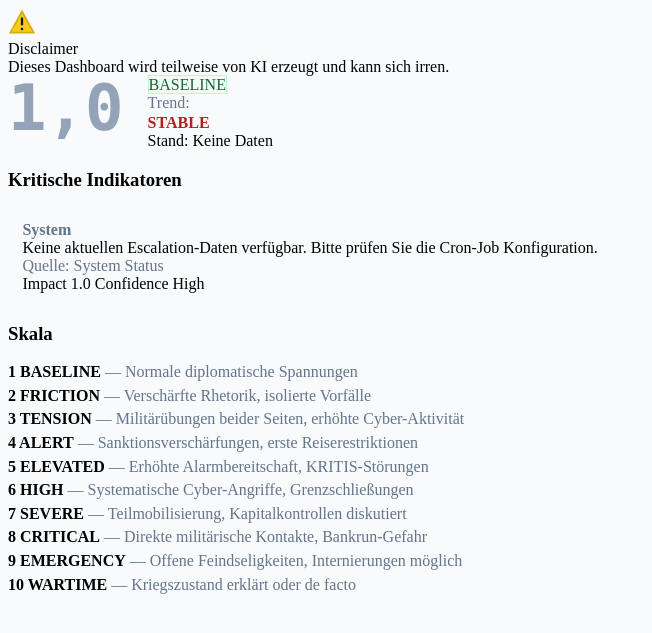
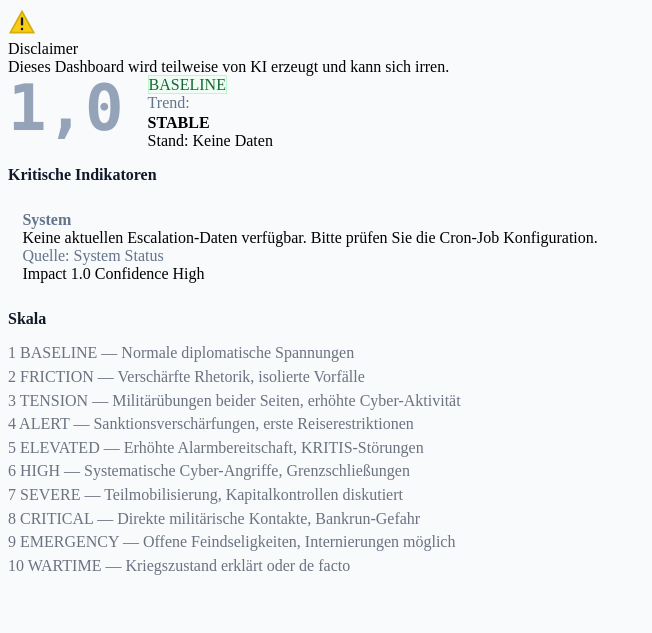
Before and after one commit to srysev/escalation-monitor, a FastAPI app: page / in a window 1280 px wide. Shown: the top 633 px of the page, without its empty margins (0-652 px from the left). Run offline with FastAPI, Linux system fonts and the light colour scheme; some libraries are stand-ins or nearby versions.

Commit message:
Refactor dashboard styles and layout; add summary section and improve trend color handling

```diff
--- a/templates/dashboard.html
+++ b/templates/dashboard.html
@@ -28,7 +28,7 @@
     .badge-soft-alert{ background:#fef3c7; color:#78350f; border:1px solid #f59e0b; }
     .badge-soft-baseline{ background:#f0fdf4; color:#166534; border:1px solid #bbf7d0; }
 
-    .trend-block{ color:#b91c1c; font-weight:600; }
+    .trend-block{ color: inherit; font-weight:600; }
     .trend-block label{ display:block; color:var(--muted); font-weight:500; margin-bottom:2px }
     .trend-block .arrow{ display:inline-block; transform: translateY(2px); }
 
@@ -42,12 +42,20 @@
     .list-group-item .src{ color:var(--muted) }
 
     /* Skala als Text: jede Stufe = eigene Zeile */
-    .scale-text p{ margin:.35rem 0; }
-    .scale-text .muted{ color:var(--muted); }
+    .scale-text p{ margin:.35rem 0; color: #6b7280; font-weight: 500; }
+    .scale-text .muted{ color: inherit; }
     .scale-text .is-current{ font-weight:800; }
 
     /* großes Warn-Icon */
     .warn-ic{ width:28px; height:28px; flex:none; }
+
+    /* Summary in Score-Karte */
+    .summary-section{ border-color: #e5e7eb; }
+    .summary-title{ font-size: 16px; font-weight: 600; color: #111827; }
+    .summary-text{ color: #374151; font-size: 14px; line-height: 1.4; }
+
+    /* Card-Titel konsistent mit Summary-Styling */
+    .card-title{ font-size: 16px; font-weight: 600; color: #111827; }
   </style>
 </head>
 <body>
@@ -72,7 +80,7 @@
 
     <div class="row g-3">
       <!-- Links: Score + Indikatoren -->
-      <div class="col-12 col-md-6">
+      <div class="col-12 col-md-8">
         <!-- Score/Level/Trend -->
         <div class="card mb-3">
           <div class="card-body">
@@ -98,6 +106,14 @@
                 <div class="text-secondary small mt-2" id="metaDate">Stand: {{ formatted_timestamp }}</div>
               </div>
             </div>
+
+            <!-- Summary -->
+            {% if report and report.escalation_result and report.escalation_result.escalation_score and report.escalation_result.escalation_score.summary %}
+            <div class="summary-section mt-3 pt-3 border-top">
+              <h4 class="summary-title mb-2">Zusammenfassung</h4>
+              <p class="summary-text mb-0">{{ report.escalation_result.escalation_score.summary }}</p>
+            </div>
+            {% endif %}
           </div>
         </div>
 
@@ -141,7 +157,7 @@
       </div>
 
       <!-- Rechts: Skala als Text (Zeilen) -->
-      <div class="col-12 col-md-6">
+      <div class="col-12 col-md-4">
         <div class="card h-100">
           <div class="card-header">
             <h3 class="card-title">Skala</h3>
@@ -150,7 +166,7 @@
             <div class="scale-text" id="scaleText">
               {% for level in scale_levels %}
               <p {% if report and report.escalation_result and report.escalation_result.escalation_score and level.number == (report.escalation_result.escalation_score.score|round|int) %}class="is-current"{% endif %}>
-                <strong>{{ level.number }} {{ level.label }}</strong><span class="muted"> — {{ level.description }}</span>
+                <span class="level-label">{{ level.number }} {{ level.label }}</span><span class="muted"> — {{ level.description }}</span>
               </p>
               {% endfor %}
             </div>
@@ -181,10 +197,39 @@
   // Score-Farbe anwenden
   document.getElementById("scoreBig").style.color = colorNow;
 
-  // Current level markieren
+  // Current level markieren - gesamten Text einfärben
   const currentLevel = Math.round(score);
   const scaleElements = document.querySelectorAll('.scale-text .is-current');
-  scaleElements.forEach(el => el.style.color = colorNow);
+  scaleElements.forEach(el => {
+    el.style.color = colorNow;
+    // Alle child elements (spans) ebenfalls einfärben für einheitliche Darstellung
+    const spans = el.querySelectorAll('span');
+    spans.forEach(span => {
+      span.style.color = colorNow;
+    });
+  });
+
+  // Trend-Farbe basierend auf Trend-Wert setzen
+  const trendElement = document.getElementById("trendText");
+  if (trendElement) {
+    const trendValue = trendElement.textContent.trim().toUpperCase();
+    let trendColor;
+
+    switch(trendValue) {
+      case 'ESCALATING':
+        trendColor = '#dc2626'; // Rot
+        break;
+      case 'DE-ESCALATING':
+        trendColor = '#16a34a'; // Grün
+        break;
+      case 'STABLE':
+      default:
+        trendColor = '#6b7280'; // Grau
+        break;
+    }
+
+    trendElement.style.color = trendColor;
+  }
   {% else %}
   // Fallback: Score 1.0 in grau
   document.getElementById("scoreBig").style.color = '#94a3b8';
```
